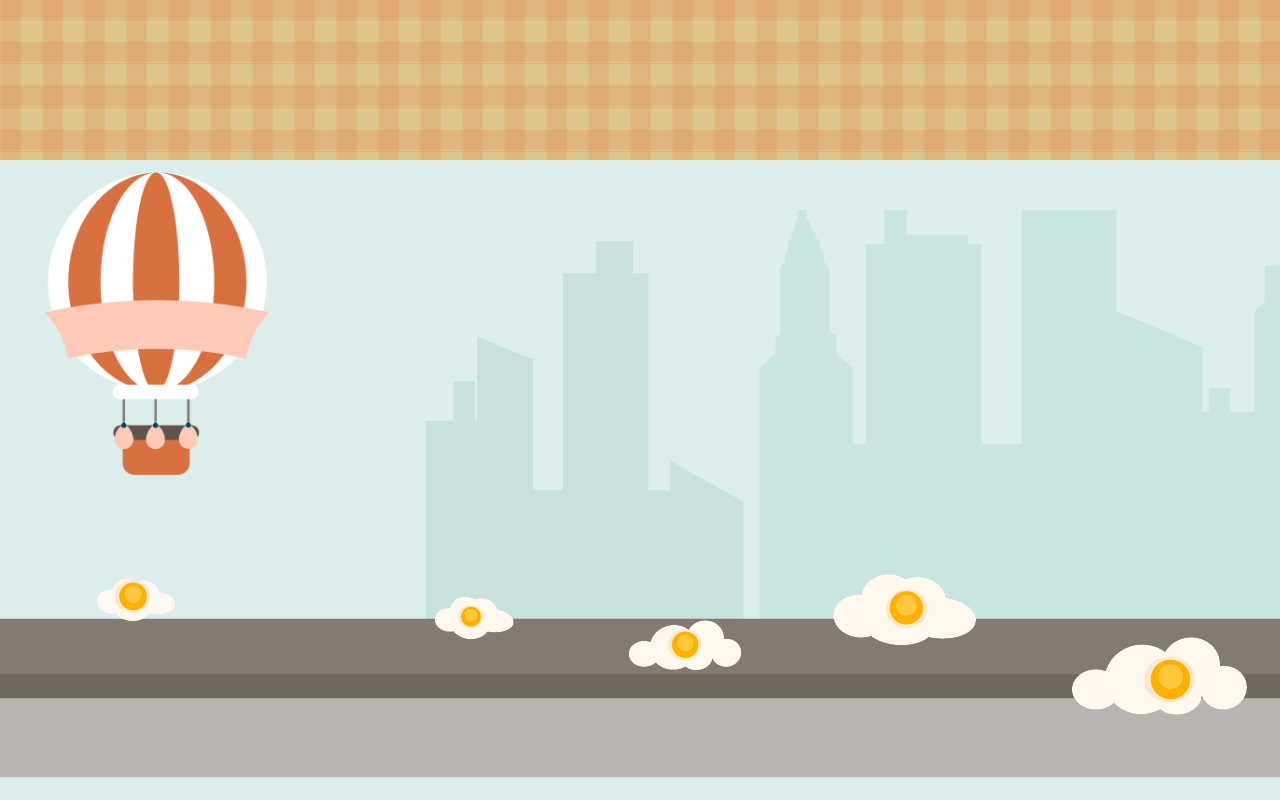
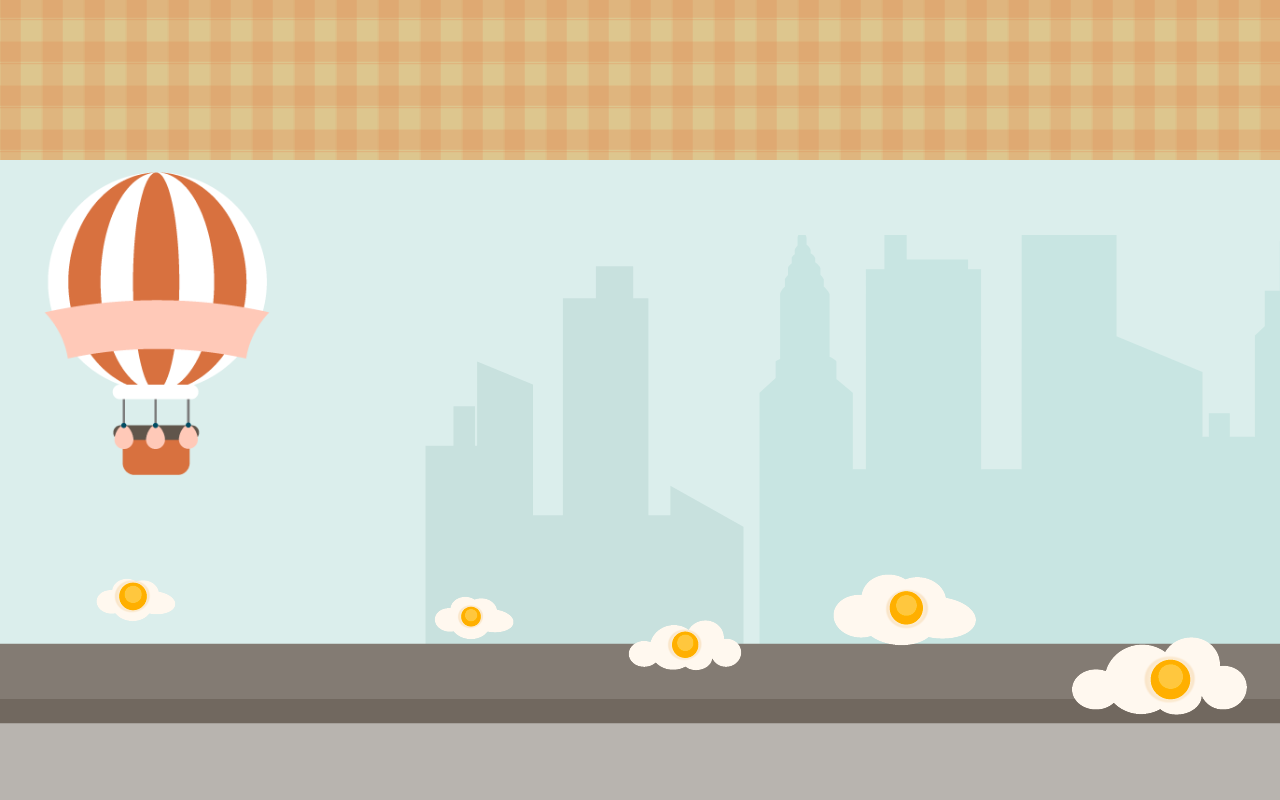
Before and after one commit to SerPry/coffee, a plain HTML site: page index.html in a window 1280 px wide. Shown: the part 3462-4262 px from the top of the page. Drawn offline with Linux system fonts and the light colour scheme; a script that the page names is missing.

Commit message:
adaptive fixed-1 v4.8

```diff
--- a/css/styles.scss
+++ b/css/styles.scss
@@ -367,7 +367,7 @@ footer {
                 z-index: 1000;
                 background-color: white;
                 width: 100%;
-                //    margin: 0;
+                margin-top: -2px;
             }
             #ft-menu,
             #sd-menu {
@@ -499,7 +499,7 @@ footer {
     footer {
         height: 410px;
         background-size: auto 490px;
-        background-position: 100% 35px;
+        background-position: 100% 60px;
         .footer-img {
             img:last-of-type {
                 top: -50px !important;
@@ -657,7 +657,7 @@ footer {
     }
     footer {
         background-size: auto 760px;
-        background-position: 100% 50px;
+        background-position: 100% 93px;
         height: 640px;
         .container {
             .row {
@@ -928,7 +928,7 @@ footer {
 
 @media only screen and (min-width: 1200px) {
     footer {
-        background-position: -80px 50px
+        background-position: -80px 75px
     }
 }
 
@@ -963,7 +963,7 @@ footer {
         background-image: none;
         background-color: #fff;
         opacity: 0.8;
-        transition: 0.5s;
+        transition: opacity 0.5s;
         li {
             margin-top: 0;
         }
--- a/js/main.js
+++ b/js/main.js
@@ -12,6 +12,7 @@
          .removeClass("headhesive--unstick")
 
          .addClass("headhesive--stick");
+         $(".navbar-collapse").removeClass("in");
 
     });
     /************************** Animations ********************************************/
```
Also changed, not shown: css/styles.css, svg/2scrollLeft-02-01.svg.
